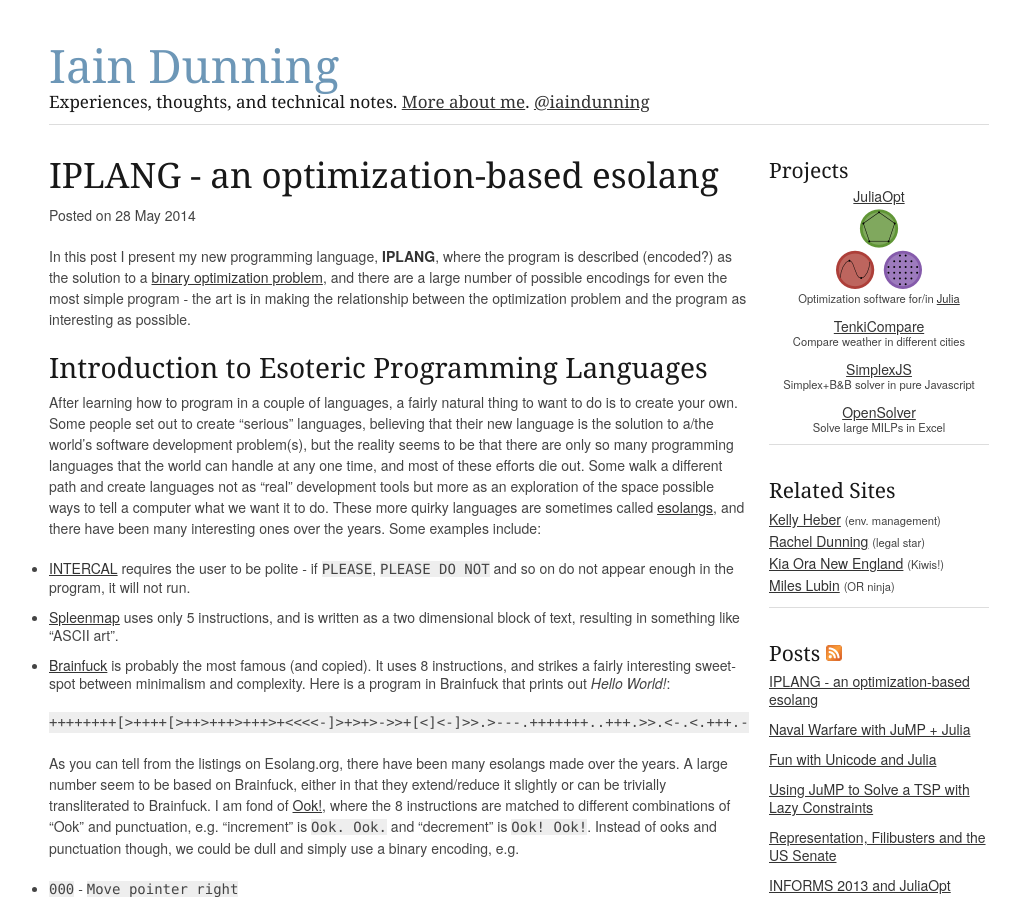
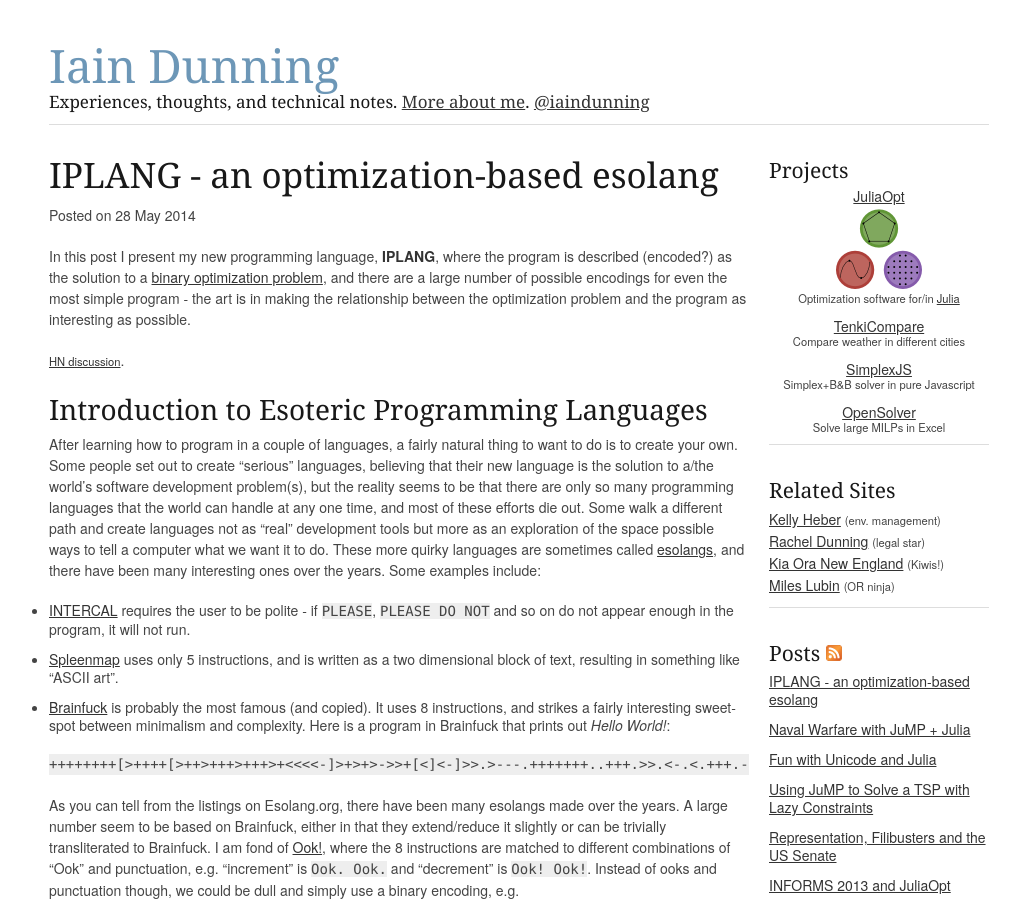
Before and after one commit to IainNZ/OldPersonalSite, a Jekyll site: the page built from _posts/2014-05-28-iplang.markdown, in a window 1280 px wide and 900 px high. Shown: the whole window, without its empty margins (121-1141 px from the left). Built offline with Jekyll 4.4.1, drawn with Linux system fonts in a browser that asks for light colours; Markdown is read by kramdown in place of the engine named in the settings; formulas are drawn with MathJax 3.

Commit message:
Add link

```diff
--- a/_posts/2014-05-28-iplang.markdown
+++ b/_posts/2014-05-28-iplang.markdown
@@ -6,6 +6,8 @@ title: IPLANG - an optimization-based esolang
 ---
 
 In this post I present my new programming language, **IPLANG**, where the program is described (encoded?) as the solution to a [binary optimization problem](http://en.wikipedia.org/wiki/Integer_programming), and there are a large number of possible encodings for even the most simple program - the art is in making the relationship between the optimization problem and the program as interesting as possible.
+
+<small><a href="https://news.ycombinator.com/item?id=7826476">HN discussion</a></small>.
 
 ### Introduction to Esoteric Programming Languages
 
```
Also changed, not shown: 3 other files.
